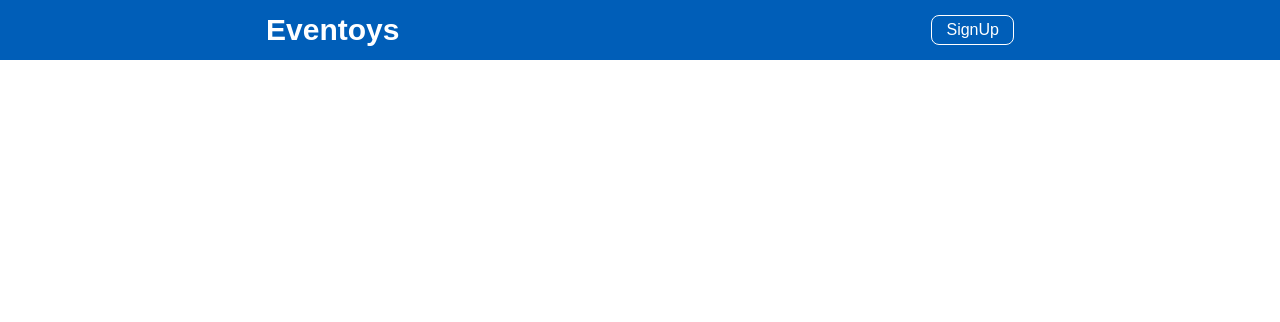
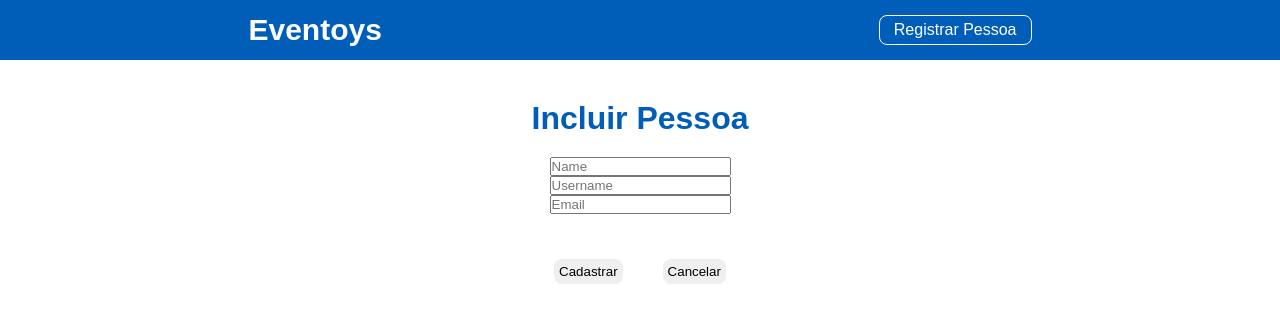
Before and after one commit to AlbertoDamaso/eventoys-front, a React (Create React App) app: page /person in a window 1280 px wide. Before the commit this address had no page. Shown: the top 322 px of the page. Built offline with nearby package versions, Linux system fonts and the light colour scheme.

Commit message:
eventoys-frontPutDelete

```diff
--- a/src/components/Header/index.js
+++ b/src/components/Header/index.js
@@ -7,7 +7,7 @@
     <header>
       <Link className='logo' to='/'>Eventoys</Link>
       {/* <Link className="logo" to="/signin">SignIn</Link> */}
-      <Link className='signup' to='/signup'>SignUp</Link>
+      <Link className='person' to='/person'>Registrar Pessoa</Link>
     </header>
   )
 }
--- a/src/components/Header/styles.css
+++ b/src/components/Header/styles.css
@@ -14,7 +14,7 @@
     color: #fff;
 }
 
-.signup{
+.person{
     text-decoration: none;
     cursor: pointer;
     background-color: transparent;
--- a/src/routes.js
+++ b/src/routes.js
@@ -1,7 +1,8 @@
 import { BrowserRouter, Routes, Route } from 'react-router-dom';
 import Header from "./components/Header";
 import Home from "./screens/Home";
-import SignUp from "./screens/SignUp";
+import RegisterPerson from "./screens/RegisterPerson";
+import ChangePerson from "./screens/ChangePerson";
 
 function RoutesApp(){
     return(
@@ -9,7 +10,8 @@
             <Header/>
             <Routes>
                 <Route path="/" element={ <Home/> }/>
-                <Route path="/signup" element={ <SignUp/> }/>
+                <Route path="/person" element={ <RegisterPerson/> }/>
+                <Route path="/changeperson/:id" element={ <ChangePerson/> }/>
             </Routes>
         </BrowserRouter>
     )
--- a/src/screens/SignUp/index.js
+++ b/src/screens/ChangePerson/index.js
@@ -1,14 +1,16 @@
-import React, { useState } from 'react';
-import { useNavigate } from "react-router-dom";
+import React, { useEffect, useState } from 'react';
+import { useNavigate, useParams } from "react-router-dom";
 import axios from 'axios';
 
 import Button from '../../components/Button';
 import Title from '../../components/Title';
 import './styles.css';
 
-function SignUp() {
+function ChangePerson() {
 
   let navigate = useNavigate();
+
+  const {id}=useParams();
 
   const [user, setUser]=useState({
     name:"",
@@ -24,14 +26,26 @@
 
   const onSubmit= async(e)=>{
     e.preventDefault();
-    await axios.post("http://localhost:8080/user", user)
+    await axios.put(`http://localhost:8080/${id}`, user)
     navigate("/");
+    alert("Pessoal alterada com sucesso.")
   }
+
+  useEffect(()=>{
+    loadUsers();
+  // eslint-disable-next-line react-hooks/exhaustive-deps
+  },[]);
+
+  const loadUsers = async()=>{
+    const result = await axios.get(`http://localhost:8080/${id}`);
+    setUser(result.data)
+  }
+
   return(
     <div>
       <form className='container' onSubmit={(e)=>onSubmit(e)}>
           <Title
-            title={'Incluir Pessoa'}
+            title={'Alterar Pessoa'}
           />
 
         <input
@@ -60,12 +74,12 @@
         />
         <div className='btn'>
           <Button
-            title={"Cadastrar"}
+            title={"Alterar"}
             type="submit"
           />
           <Button
             title={"Cancelar"}
-            type="submit"
+            onClick={() => navigate("/")}
           />
         </div>
       </form>
@@ -73,4 +87,4 @@
   )
 }
 
-export default SignUp;
+export default ChangePerson;
--- a/src/screens/Home/index.js
+++ b/src/screens/Home/index.js
@@ -1,5 +1,7 @@
 import React, {useEffect, useState} from 'react';
 import { MdMode, MdOutlineDelete } from "react-icons/md";
+
+import { Link } from 'react-router-dom';
 import axios from 'axios';
 
 import Title from '../../components/Title';
@@ -13,13 +15,19 @@
     loadUsers();
   },[]);
 
-  const loadUsers=async()=>{
+  const loadUsers = async()=>{
     const result= await axios.get("http://localhost:8080/");
     setUsers(result.data);
     // setUsers(result.data.slice(0,10));
   }
 
+  const deleteUser = async(id)=>{
+    await axios.delete(`http://localhost:8080/${id}`);
+    loadUsers();
+  }
+
   return(
+
     <div className='container'>
       <Title
         title={'Bootcamp - 26/12/2022'}
@@ -44,12 +52,18 @@
               <td>{users.username}</td>
               <td>{users.email}</td>
               <td>
-                <button>
+                <Link
+                  to={`/changeperson/${users.id}`}
+                >
                   <MdMode/>
+                </Link>
+
+                <button
+                  onClick={() => deleteUser(users.id)}
+                >
+                  <i><MdOutlineDelete/></i>
                 </button>
-                <button>
-                  <MdOutlineDelete/>
-                </button>
+
               </td>
             </tr>
             ))
--- /dev/null
+++ b/src/screens/RegisterPerson/index.js
@@ -0,0 +1,77 @@
+import React, { useState } from 'react';
+import { useNavigate } from "react-router-dom";
+import axios from 'axios';
+
+import Button from '../../components/Button';
+import Title from '../../components/Title';
+import './styles.css';
+
+function RegisterPerson() {
+
+  let navigate = useNavigate();
+
+  const [user, setUser]=useState({
+    name:"",
+    username:"",
+    email:""
+  })
+
+  const{name, username,email}=user
+
+  const onInputChange=(e)=>{
+    setUser({...user,[e.target.name]:e.target.value})
+  }
+
+  const onSubmit= async(e)=>{
+    e.preventDefault();
+    await axios.post("http://localhost:8080/user", user)
+    navigate("/");
+  }
+
+  return(
+    <div>
+      <form className='container' onSubmit={(e)=>onSubmit(e)}>
+          <Title
+            title={'Incluir Pessoa'}
+          />
+
+        <input
+          className='input'
+          type={'text'}
+          placeholder='Name'
+          name='name'
+          value={name}
+          onChange={(e)=>onInputChange(e)}
+        />
+        <input
+          className='input'
+          type={'text'}
+          placeholder='Username'
+          name='username'
+          value={username}
+          onChange={(e)=>onInputChange(e)}
+        />
+        <input
+          className='input'
+          type={'text'}
+          placeholder='Email'
+          name='email'
+          value={email}
+          onChange={(e)=>onInputChange(e)}
+        />
+        <div className='btn'>
+          <Button
+            title={"Cadastrar"}
+            type="submit"
+          />
+          <Button
+            title={"Cancelar"}
+            onClick={() => navigate("/")}
+          />
+        </div>
+      </form>
+    </div>
+  )
+}
+
+export default RegisterPerson;
--- /dev/null
+++ b/src/screens/RegisterPerson/styles.css
@@ -0,0 +1,12 @@
+.container{
+    display: flex;
+    flex-direction: column;
+    justify-content: center;
+    align-items: center;
+    margin: 20px;
+}
+.btn{
+    display: flex;
+    flex-direction: row;
+    border: 0;
+}
```
Also changed, not shown: src/screens/ChangePerson/styles.css (renamed from src/screens/SignUp/styles.css), src/screens/ListUser/index.js (deleted), src/screens/ListUser/styles.css (deleted), src/screens/SignIn/index.js (deleted), src/screens/SignIn/styles.css (deleted).
